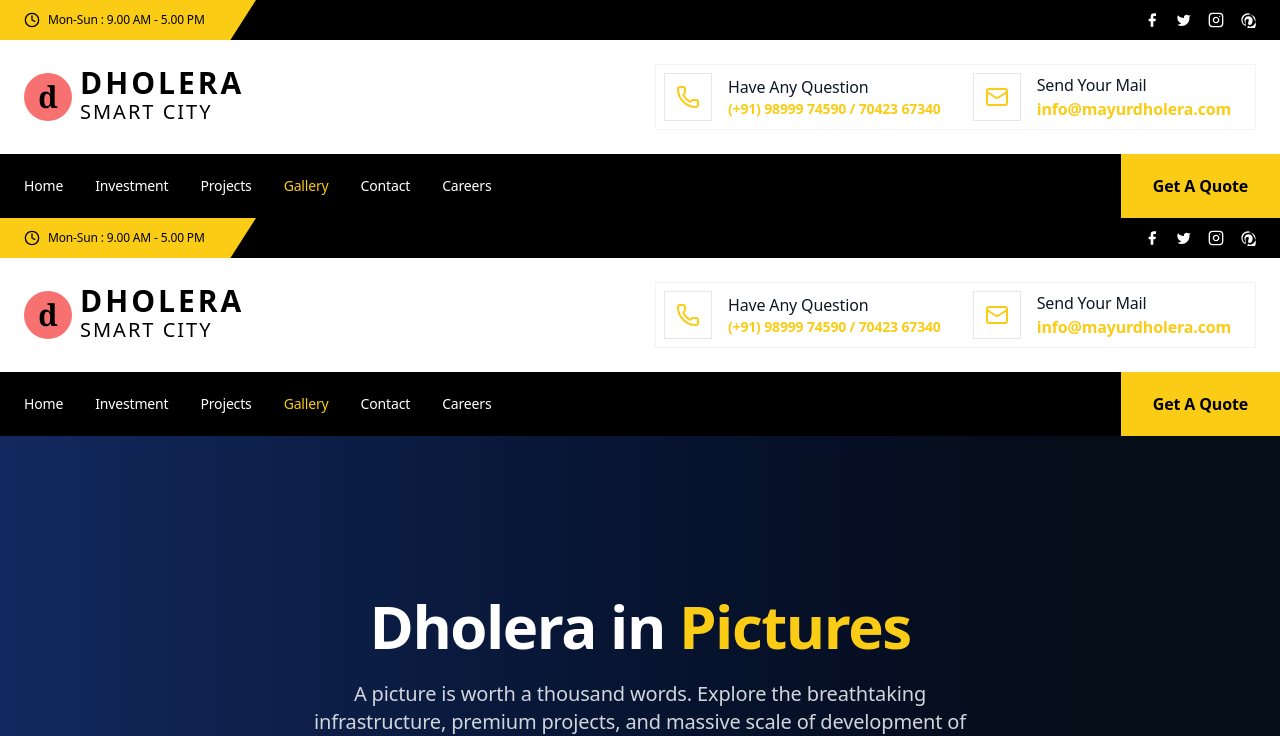
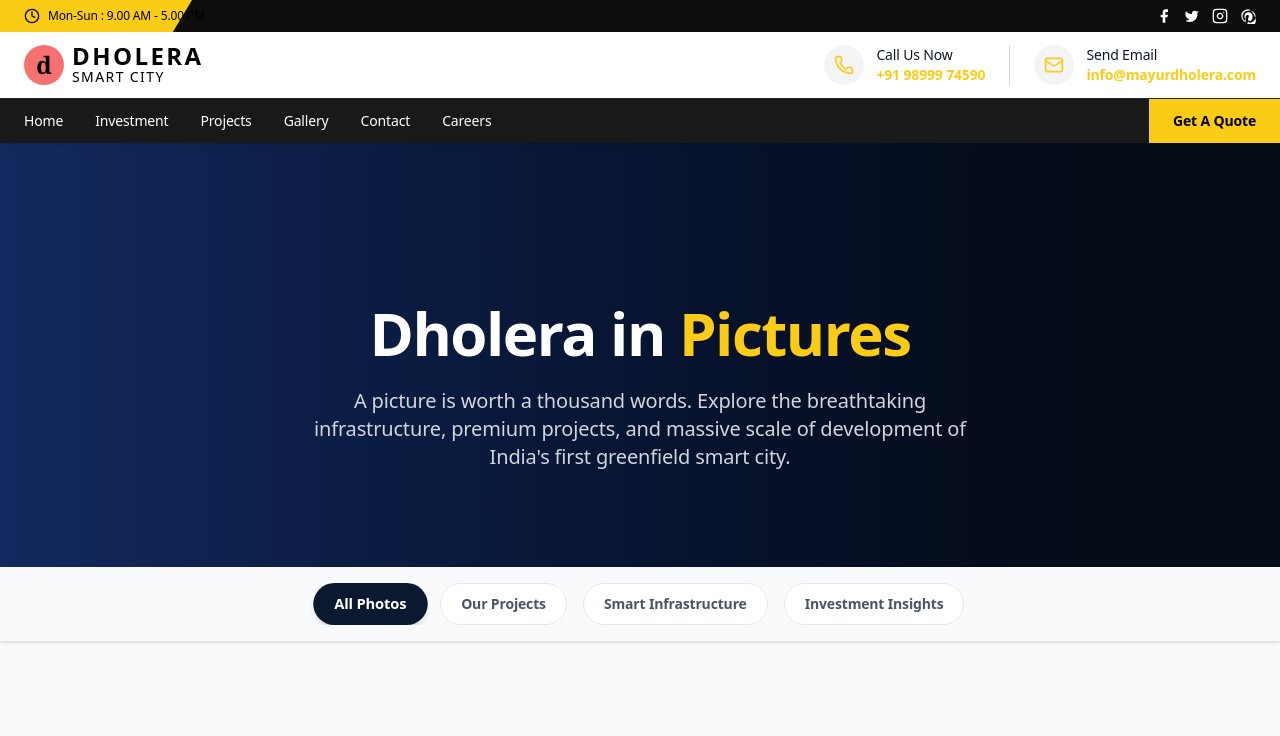
Before and after one commit to fadoomotivation-pixel/mayur, a Next.js app: page /gallery in a window 1280 px wide. Shown: the top 736 px of the page. Built offline with nearby package versions, Linux system fonts and the light colour scheme; grey boxes are pictures that could not be loaded.

Commit message:
Update layout, add floating contact and CTA section

```diff
--- a/app/gallery/page.tsx
+++ b/app/gallery/page.tsx
@@ -2,8 +2,6 @@
 
 import { motion, AnimatePresence } from "framer-motion";
 import { useState } from "react";
-import Header from "@/components/Header";
-import Footer from "@/components/Footer";
 import { galleryImages, GalleryCategory } from "@/lib/galleryData";
 
 const categories: { label: string; value: GalleryCategory }[] = [
@@ -22,8 +20,6 @@ export default function GalleryPage() {
 
   return (
     <main className="min-h-screen bg-[#f9fafb] selection:bg-[#000] selection:text-white">
-      <Header />
-
       {/* Hero Section */}
       <section className="relative pt-32 pb-16 md:pt-40 md:pb-24 bg-[#0a192f] text-white overflow-hidden">
         <div className="absolute inset-0 bg-gradient-to-r from-blue-900/50 to-black/50 z-0" />
@@ -122,7 +118,6 @@ export default function GalleryPage() {
         </div>
       </section>
 
-      <Footer />
     </main>
   );
 }
--- a/app/layout.tsx
+++ b/app/layout.tsx
@@ -3,6 +3,8 @@ import { Inter } from "next/font/google";
 import "./globals.css";
 import Header from "@/components/Header";
 import Footer from "@/components/Footer";
+import FloatingContact from "@/components/FloatingContact";
+import SmartInvestorChoice from "@/components/SmartInvestorChoice";
 
 const inter = Inter({ subsets: ["latin"], variable: "--font-inter" });
 
@@ -21,7 +23,9 @@ export default function RootLayout({
       <body className={`${inter.variable} font-sans antialiased bg-[#f9fafb] text-[#1d1d1f]`}>
         <Header />
         {children}
+        <SmartInvestorChoice />
         <Footer />
+        <FloatingContact />
       </body>
     </html>
   );
--- /dev/null
+++ b/components/FloatingContact.tsx
@@ -0,0 +1,19 @@
+"use client";
+
+import { Phone } from "lucide-react";
+
+export default function FloatingContact() {
+  return (
+    <a
+      href="tel:+919899974590"
+      className="fixed bottom-6 right-6 md:bottom-10 md:right-10 z-[100] bg-[#FACC15] text-black w-14 h-14 rounded-full flex items-center justify-center shadow-2xl hover:scale-110 transition-transform duration-300 md:hidden"
+      aria-label="Call Now"
+    >
+      <Phone className="w-6 h-6 fill-current" />
+      <span className="absolute -top-2 -right-2 flex h-4 w-4">
+        <span className="animate-ping absolute inline-flex h-full w-full rounded-full bg-red-400 opacity-75"></span>
+        <span className="relative inline-flex rounded-full h-4 w-4 bg-red-500"></span>
+      </span>
+    </a>
+  );
+}
--- a/components/Header.tsx
+++ b/components/Header.tsx
@@ -15,83 +15,82 @@ export default function Header() {
   const [isOpen, setIsOpen] = useState(false);
 
   return (
-    <header className="w-full font-sans">
-      {/* Top Bar - Yellow/Black split */}
-      <div className="bg-black text-white text-xs h-10 hidden sm:flex items-center relative overflow-hidden">
-        {/* Yellow slanted background for the left side */}
-        <div className="absolute top-0 left-0 bottom-0 w-64 bg-[#FACC15]" style={{ clipPath: 'polygon(0 0, 100% 0, 90% 100%, 0% 100%)' }}></div>
+    <header className="w-full font-sans sticky top-0 z-50 shadow-sm">
+      {/* Top Bar - Hidden on mobile */}
+      <div className="bg-black/95 backdrop-blur-md text-white text-[10px] md:text-xs h-8 hidden sm:flex items-center relative overflow-hidden">
+        <div className="absolute top-0 left-0 bottom-0 w-48 bg-[#FACC15]" style={{ clipPath: 'polygon(0 0, 100% 0, 90% 100%, 0% 100%)' }}></div>
 
-        <div className="max-w-7xl mx-auto px-6 w-full flex justify-between items-center relative z-10">
+        <div className="max-w-7xl mx-auto px-4 md:px-6 w-full flex justify-between items-center relative z-10">
           <div className="flex items-center gap-2 text-black font-medium">
-            <Clock className="w-4 h-4" />
+            <Clock className="w-3 h-3 md:w-4 md:h-4" />
             <span>Mon-Sun : 9.00 AM - 5.00 PM</span>
           </div>
-          <div className="flex items-center gap-4">
-            <a href="#" className="hover:text-[#FACC15] transition-colors"><Facebook className="w-4 h-4 fill-current" /></a>
-            <a href="#" className="hover:text-[#FACC15] transition-colors"><Twitter className="w-4 h-4 fill-current" /></a>
-            <a href="#" className="hover:text-[#FACC15] transition-colors"><Instagram className="w-4 h-4" /></a>
-            <a href="#" className="hover:text-[#FACC15] transition-colors"><Pinterest className="w-4 h-4 fill-current" /></a>
+          <div className="flex items-center gap-3">
+            <a href="#" className="hover:text-[#FACC15] transition-colors"><Facebook className="w-3 h-3 md:w-4 md:h-4 fill-current" /></a>
+            <a href="#" className="hover:text-[#FACC15] transition-colors"><Twitter className="w-3 h-3 md:w-4 md:h-4 fill-current" /></a>
+            <a href="#" className="hover:text-[#FACC15] transition-colors"><Instagram className="w-3 h-3 md:w-4 md:h-4" /></a>
+            <a href="#" className="hover:text-[#FACC15] transition-colors"><Pinterest className="w-3 h-3 md:w-4 md:h-4 fill-current" /></a>
           </div>
         </div>
       </div>
 
-      {/* Middle Bar - Logo and Contact Info */}
-      <div className="bg-white">
-        <div className="max-w-7xl mx-auto px-6 py-4 md:py-6 flex flex-col md:flex-row justify-between items-center gap-4 md:gap-6">
+      {/* Middle Bar & Nav Combined for smaller size on Mobile, separate on Desktop */}
+      <div className="bg-white/90 backdrop-blur-md">
+        <div className="max-w-7xl mx-auto px-4 md:px-6 py-2 md:py-3 flex justify-between items-center">
           {/* Logo */}
           <Link href="/" className="flex items-center gap-2 shrink-0">
-            <div className="w-10 h-10 md:w-12 md:h-12 bg-[#F87171] text-black font-bold rounded-full flex items-center justify-center text-2xl md:text-3xl font-serif">
+            <div className="w-8 h-8 md:w-10 md:h-10 bg-[#F87171] text-black font-bold rounded-full flex items-center justify-center text-xl md:text-2xl font-serif">
               d
             </div>
             <div>
-              <div className="text-2xl md:text-3xl font-bold tracking-widest leading-none text-black">DHOLERA</div>
-              <div className="text-lg md:text-xl tracking-widest font-light text-black">SMART CITY</div>
+              <div className="text-xl md:text-2xl font-bold tracking-widest leading-none text-black">DHOLERA</div>
+              <div className="text-sm md:text-md tracking-widest font-light text-black leading-tight">SMART CITY</div>
             </div>
           </Link>
 
-          <div className="hidden md:flex flex-col sm:flex-row gap-8 items-center border border-gray-100 p-2 pr-6">
-            <div className="flex items-center gap-4">
-              <div className="w-12 h-12 border border-gray-200 flex items-center justify-center text-[#FACC15]">
-                <Phone className="w-6 h-6" />
+          {/* Desktop Contact Info */}
+          <div className="hidden lg:flex gap-6 items-center">
+            <div className="flex items-center gap-3 border-r border-gray-300 pr-6">
+              <div className="w-8 h-8 md:w-10 md:h-10 bg-gray-100 rounded-full flex items-center justify-center text-[#FACC15]">
+                <Phone className="w-4 h-4 md:w-5 md:h-5" />
               </div>
               <div>
-                <div className="text-gray-900 font-medium">Have Any Question</div>
-                <div className="text-[#FACC15] font-semibold text-sm">(+91) 98999 74590 / 70423 67340</div>
+                <div className="text-gray-900 text-xs md:text-sm font-medium">Call Us Now</div>
+                <div className="text-[#FACC15] font-bold text-xs md:text-sm">+91 98999 74590</div>
               </div>
             </div>
 
-            <div className="flex items-center gap-4">
-              <div className="w-12 h-12 border border-gray-200 flex items-center justify-center text-[#FACC15]">
-                <Mail className="w-6 h-6" />
+            <div className="flex items-center gap-3">
+              <div className="w-8 h-8 md:w-10 md:h-10 bg-gray-100 rounded-full flex items-center justify-center text-[#FACC15]">
+                <Mail className="w-4 h-4 md:w-5 md:h-5" />
               </div>
               <div>
-                <div className="text-gray-900 font-medium">Send Your Mail</div>
-                <div className="text-[#FACC15] font-semibold">{site.email}</div>
+                <div className="text-gray-900 text-xs md:text-sm font-medium">Send Email</div>
+                <div className="text-[#FACC15] font-bold text-xs md:text-sm">{site.email}</div>
               </div>
             </div>
           </div>
+
+          <button className="md:hidden p-2 text-black" aria-label="Toggle menu" onClick={() => setIsOpen(!isOpen)}>
+            {isOpen ? <X className="w-6 h-6" /> : <Menu className="w-6 h-6" />}
+          </button>
         </div>
       </div>
 
       {/* Nav Bar */}
-      <div className="bg-black text-white relative">
-        <div className="max-w-7xl mx-auto flex items-center justify-between">
-
-          <button className="md:hidden p-4" aria-label="Toggle menu" onClick={() => setIsOpen(!isOpen)}>
-            {isOpen ? <X className="w-6 h-6" /> : <Menu className="w-6 h-6" />}
-          </button>
-
-          <nav className={`md:flex items-center gap-8 px-6 ${isOpen ? 'flex flex-col absolute top-full left-0 right-0 bg-black py-4 z-50' : 'hidden'}`}>
-            <Link href="/" onClick={() => setIsOpen(false)} className="hover:text-[#FACC15] py-4 text-sm font-medium">Home</Link>
-            <Link href="/investment" onClick={() => setIsOpen(false)} className="hover:text-[#FACC15] py-4 text-sm font-medium">Investment</Link>
-            <Link href="/projects" onClick={() => setIsOpen(false)} className="hover:text-[#FACC15] py-4 text-sm font-medium">Projects</Link>
-            <Link href="/gallery" onClick={() => setIsOpen(false)} className="hover:text-[#FACC15] py-4 text-sm font-medium text-[#FACC15]">Gallery</Link>
-            <Link href="/contact-us" onClick={() => setIsOpen(false)} className="hover:text-[#FACC15] py-4 text-sm font-medium">Contact</Link>
-            <Link href="/career" onClick={() => setIsOpen(false)} className="hover:text-[#FACC15] py-4 text-sm font-medium">Careers</Link>
+      <div className={`md:block bg-black/90 backdrop-blur-md text-white border-t border-gray-800 ${isOpen ? 'block' : 'hidden'}`}>
+        <div className="max-w-7xl mx-auto flex flex-col md:flex-row items-center justify-between">
+          <nav className="flex flex-col md:flex-row w-full md:w-auto items-center gap-0 md:gap-8 px-4 md:px-6">
+            <Link href="/" onClick={() => setIsOpen(false)} className="hover:text-[#FACC15] py-3 md:py-3 text-sm font-medium w-full md:w-auto text-center border-b border-gray-800 md:border-none">Home</Link>
+            <Link href="/investment" onClick={() => setIsOpen(false)} className="hover:text-[#FACC15] py-3 md:py-3 text-sm font-medium w-full md:w-auto text-center border-b border-gray-800 md:border-none">Investment</Link>
+            <Link href="/projects" onClick={() => setIsOpen(false)} className="hover:text-[#FACC15] py-3 md:py-3 text-sm font-medium w-full md:w-auto text-center border-b border-gray-800 md:border-none">Projects</Link>
+            <Link href="/gallery" onClick={() => setIsOpen(false)} className="hover:text-[#FACC15] py-3 md:py-3 text-sm font-medium w-full md:w-auto text-center border-b border-gray-800 md:border-none">Gallery</Link>
+            <Link href="/contact-us" onClick={() => setIsOpen(false)} className="hover:text-[#FACC15] py-3 md:py-3 text-sm font-medium w-full md:w-auto text-center border-b border-gray-800 md:border-none">Contact</Link>
+            <Link href="/career" onClick={() => setIsOpen(false)} className="hover:text-[#FACC15] py-3 md:py-3 text-sm font-medium w-full md:w-auto text-center border-b border-gray-800 md:border-none">Careers</Link>
           </nav>
 
           <div className="hidden md:block">
-            <Link href="/contact-us" className="bg-[#FACC15] text-black font-semibold px-8 py-5 flex items-center h-full hover:bg-yellow-500 transition-colors whitespace-nowrap">
+            <Link href="/contact-us" className="bg-[#FACC15] text-black font-semibold px-6 py-3 flex items-center h-full hover:bg-yellow-500 transition-colors text-sm">
               Get A Quote
             </Link>
           </div>
--- /dev/null
+++ b/components/SmartInvestorChoice.tsx
@@ -0,0 +1,119 @@
+"use client";
+
+import { CheckCircle2, TrendingUp, MapPin, ShieldCheck, IndianRupee } from "lucide-react";
+import { motion } from "framer-motion";
+
+export default function SmartInvestorChoice() {
+  return (
+    <section className="bg-gradient-to-br from-gray-900 to-black text-white py-16 md:py-24 overflow-hidden border-t-4 border-[#FACC15]">
+      <div className="max-w-7xl mx-auto px-6 relative z-10">
+
+        <div className="text-center max-w-3xl mx-auto mb-16">
+          <motion.div
+            initial={{ opacity: 0, y: 20 }}
+            whileInView={{ opacity: 1, y: 0 }}
+            viewport={{ once: true }}
+            className="inline-block px-4 py-1.5 rounded-full bg-[#FACC15]/20 text-[#FACC15] font-semibold text-sm mb-4 border border-[#FACC15]/30"
+          >
+            Limited Time Offer
+          </motion.div>
+          <motion.h2
+            initial={{ opacity: 0, y: 20 }}
+            whileInView={{ opacity: 1, y: 0 }}
+            viewport={{ once: true }}
+            transition={{ delay: 0.1 }}
+            className="text-3xl md:text-5xl font-bold mb-6 tracking-tight"
+          >
+            The <span className="text-[#FACC15]">Smart Investor's</span> Choice.
+          </motion.h2>
+          <motion.p
+            initial={{ opacity: 0, y: 20 }}
+            whileInView={{ opacity: 1, y: 0 }}
+            viewport={{ once: true }}
+            transition={{ delay: 0.2 }}
+            className="text-lg md:text-xl text-gray-300 font-light"
+          >
+            Experience unparalleled growth with guaranteed returns. Capitalize on the massive infrastructure development of Dholera Smart City before prices surge.
+          </motion.p>
+        </div>
+
+        <div className="grid grid-cols-1 md:grid-cols-2 lg:grid-cols-4 gap-6 mb-16">
+          {/* Card 1 */}
+          <motion.div
+            initial={{ opacity: 0, y: 20 }}
+            whileInView={{ opacity: 1, y: 0 }}
+            viewport={{ once: true }}
+            transition={{ delay: 0.3 }}
+            className="bg-white/5 border border-white/10 rounded-2xl p-8 hover:bg-white/10 transition-colors"
+          >
+            <TrendingUp className="w-10 h-10 text-[#FACC15] mb-6" />
+            <div className="text-2xl font-bold mb-2">1% Monthly Return</div>
+            <p className="text-gray-400 text-sm">Guaranteed for 36 Months</p>
+          </motion.div>
+
+          {/* Card 2 */}
+          <motion.div
+            initial={{ opacity: 0, y: 20 }}
+            whileInView={{ opacity: 1, y: 0 }}
+            viewport={{ once: true }}
+            transition={{ delay: 0.4 }}
+            className="bg-white/5 border border-white/10 rounded-2xl p-8 hover:bg-white/10 transition-colors"
+          >
+            <IndianRupee className="w-10 h-10 text-[#FACC15] mb-6" />
+            <div className="text-2xl font-bold mb-2">Invest ₹12 Lakhs</div>
+            <p className="text-gray-400 text-sm">Secure a premium NA, NOC & Title Clear plot</p>
+          </motion.div>
+
+          {/* Card 3 */}
+          <motion.div
+            initial={{ opacity: 0, y: 20 }}
+            whileInView={{ opacity: 1, y: 0 }}
+            viewport={{ once: true }}
+            transition={{ delay: 0.5 }}
+            className="bg-white/5 border border-white/10 rounded-2xl p-8 hover:bg-white/10 transition-colors"
+          >
+            <MapPin className="w-10 h-10 text-[#FACC15] mb-6" />
+            <div className="text-2xl font-bold mb-2">0 KM from Boundary</div>
+            <p className="text-gray-400 text-sm">Prime strategic location directly connected to Dholera SIR</p>
+          </motion.div>
+
+          {/* Card 4 - Highlight */}
+          <motion.div
+            initial={{ opacity: 0, y: 20 }}
+            whileInView={{ opacity: 1, y: 0 }}
+            viewport={{ once: true }}
+            transition={{ delay: 0.6 }}
+            className="bg-[#FACC15] text-black rounded-2xl p-8 shadow-2xl relative overflow-hidden group"
+          >
+            <div className="absolute top-0 right-0 p-4 opacity-10 group-hover:scale-150 transition-transform duration-500">
+              <IndianRupee className="w-32 h-32" />
+            </div>
+            <div className="relative z-10">
+              <div className="text-gray-900 font-bold uppercase tracking-wider text-sm mb-2">Starting Price</div>
+              <div className="text-4xl font-extrabold mb-1">₹9,750 <span className="text-xl font-medium text-gray-800">/ Sq.Yd</span></div>
+              <p className="text-gray-800 text-sm font-medium mt-4">
+                Premium plots ranging from 125.84 to 377.46 Sq. Yd.
+              </p>
+            </div>
+          </motion.div>
+        </div>
+
+        <div className="flex flex-col md:flex-row items-center justify-center gap-4 md:gap-10 text-gray-300">
+          <div className="flex items-center gap-2">
+            <ShieldCheck className="w-5 h-5 text-[#FACC15]" />
+            <span className="font-medium">NA, NOC & Title Clear</span>
+          </div>
+          <div className="flex items-center gap-2">
+            <CheckCircle2 className="w-5 h-5 text-[#FACC15]" />
+            <span className="font-medium">Premium Gated Community</span>
+          </div>
+          <div className="flex items-center gap-2">
+            <CheckCircle2 className="w-5 h-5 text-[#FACC15]" />
+            <span className="font-medium">Immediate Registry Available</span>
+          </div>
+        </div>
+
+      </div>
+    </section>
+  );
+}
```
